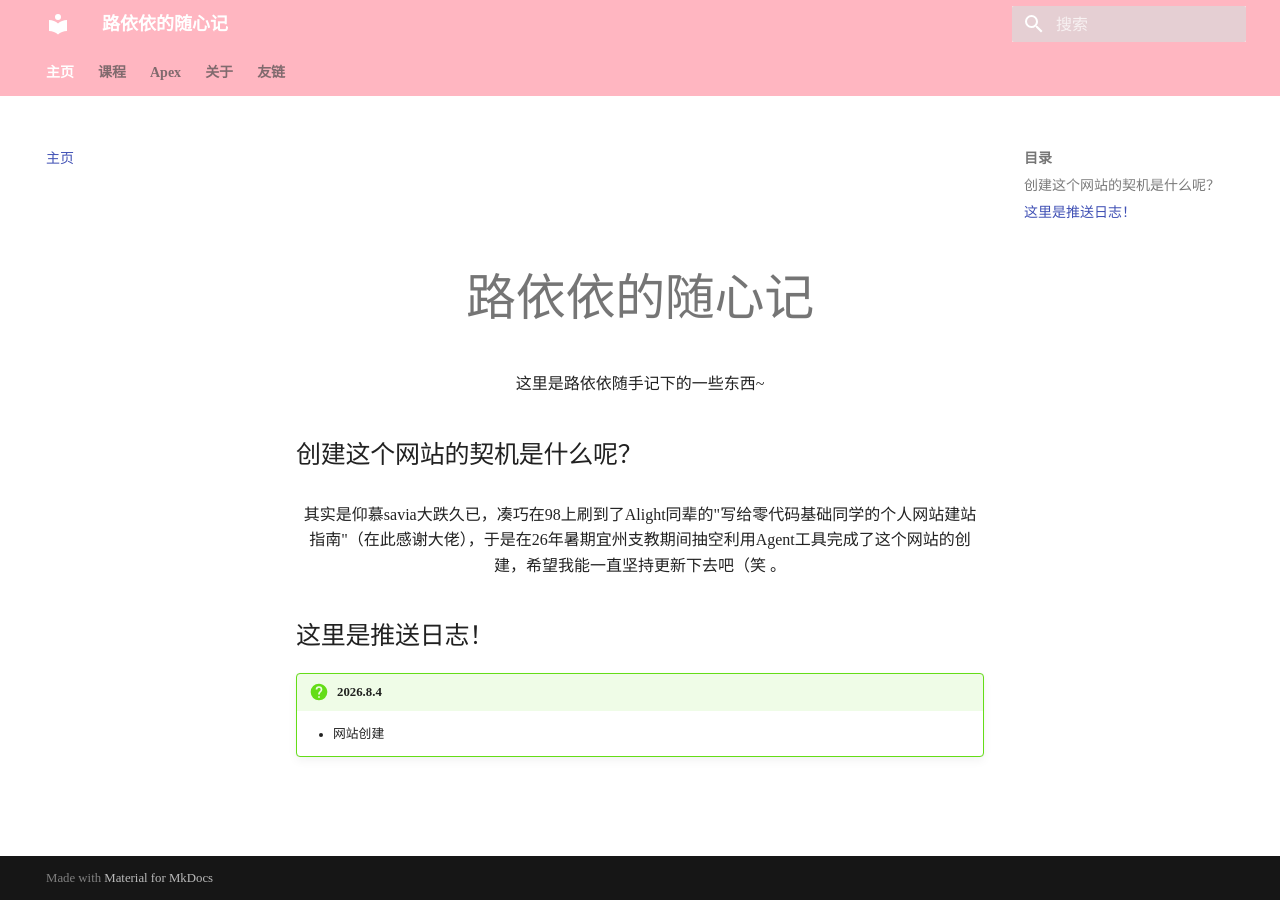
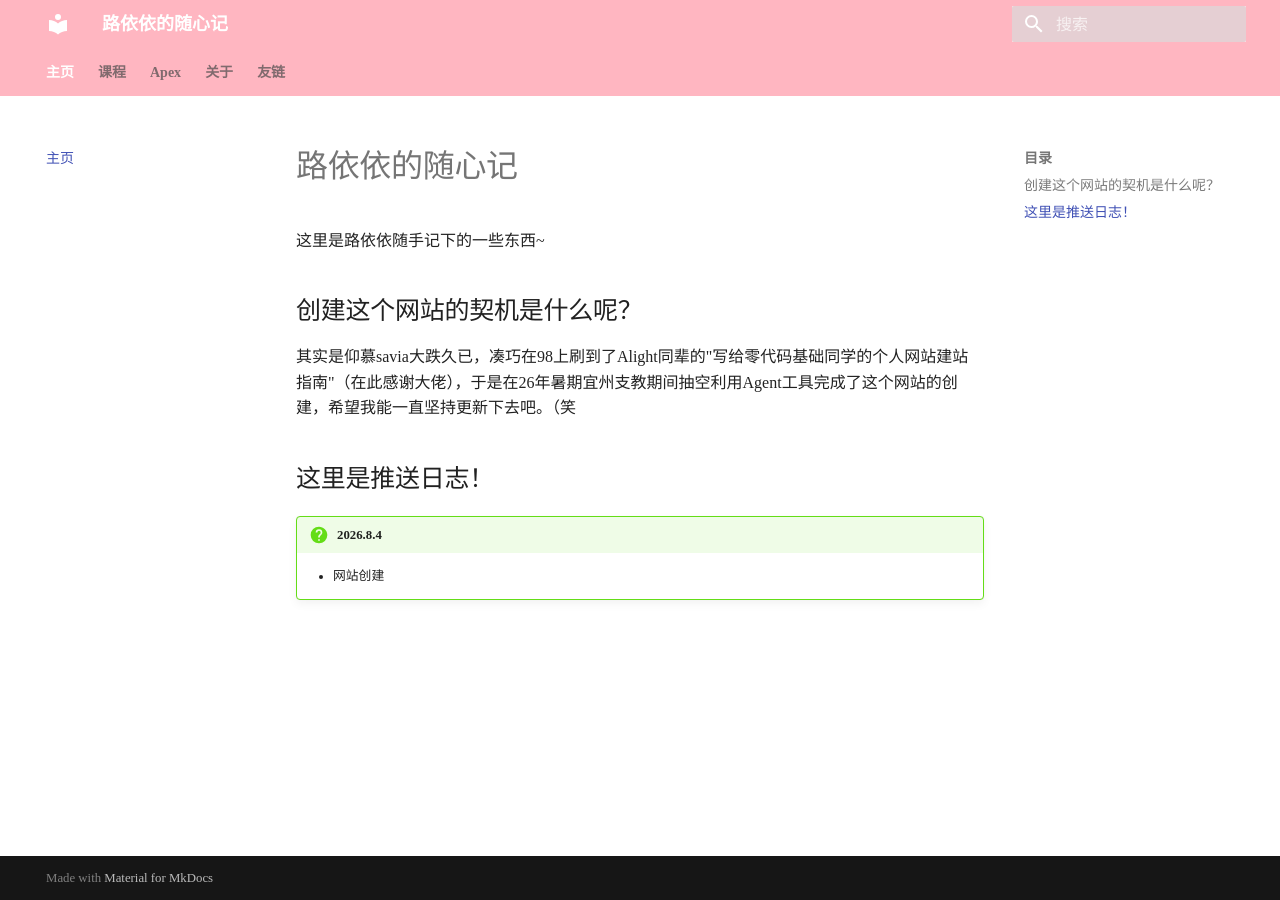
Before and after one commit to Luyiyi2858/Luyiyi2858.github.io, an MkDocs documentation site: the page built from docs/index.md, in a window 1280 px wide. Built offline with MkDocs 1.6.1 and Material for MkDocs 9.7.7, drawn with Linux system fonts in a browser that asks for light colours.

Commit message:
清理主页：去掉居中样式和不必要的 span 标签

```diff
--- a/docs/index.md
+++ b/docs/index.md
@@ -1,10 +1,10 @@
-# <span class="home-title">路依依的随心记</span>
+# 路依依的随心记
 
-<span class="home-subtitle">这里是路依依随手记下的一些东西~</span>
+这里是路依依随手记下的一些东西~
 
 ## 创建这个网站的契机是什么呢？
 
-<span class="home-body">其实是仰慕savia大跌久已，凑巧在98上刷到了Alight同辈的"写给零代码基础同学的个人网站建站指南"（在此感谢大佬），于是在26年暑期宜州支教期间抽空利用Agent工具完成了这个网站的创建，希望我能一直坚持更新下去吧（笑 。</span>
+其实是仰慕savia大跌久已，凑巧在98上刷到了Alight同辈的"写给零代码基础同学的个人网站建站指南"（在此感谢大佬），于是在26年暑期宜州支教期间抽空利用Agent工具完成了这个网站的创建，希望我能一直坚持更新下去吧。（笑
 
 ## 这里是推送日志！
 
--- a/docs/stylesheets/extra.css
+++ b/docs/stylesheets/extra.css
@@ -46,21 +46,3 @@ body,
 .md-search__input {
   background-color: rgba(255, 255, 255, 0.6);
 }
-
-/* 主页居中样式 */
-.home-title {
-  display: block;
-  font-size: 2.5rem;
-  text-align: center;
-  margin-top: 120px;
-  margin-bottom: 0;
-}
-.home-subtitle,
-.home-body {
-  display: block;
-  text-align: center;
-  max-width: 700px;
-  margin-left: auto;
-  margin-right: auto;
-  margin-top: 30px;
-}
```
